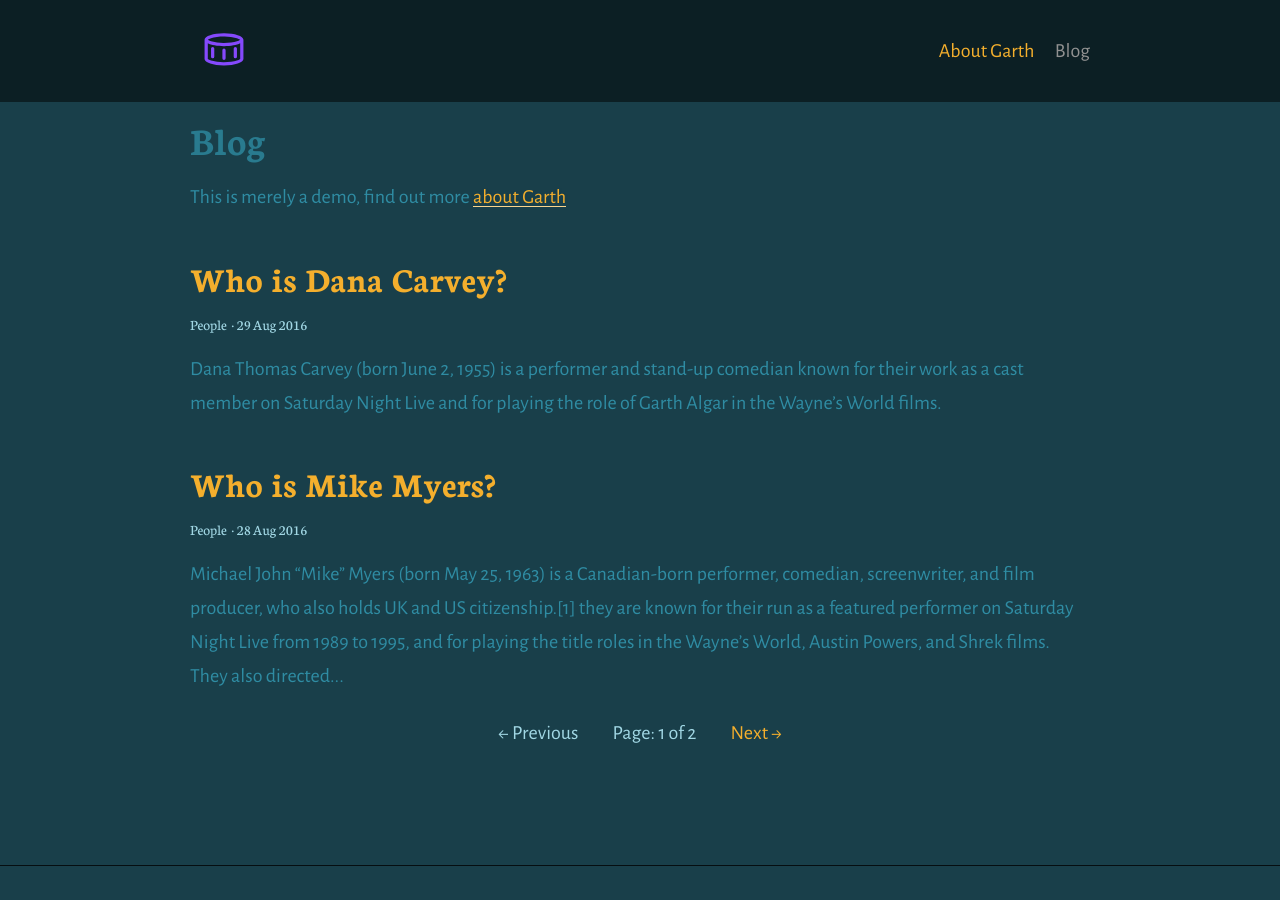
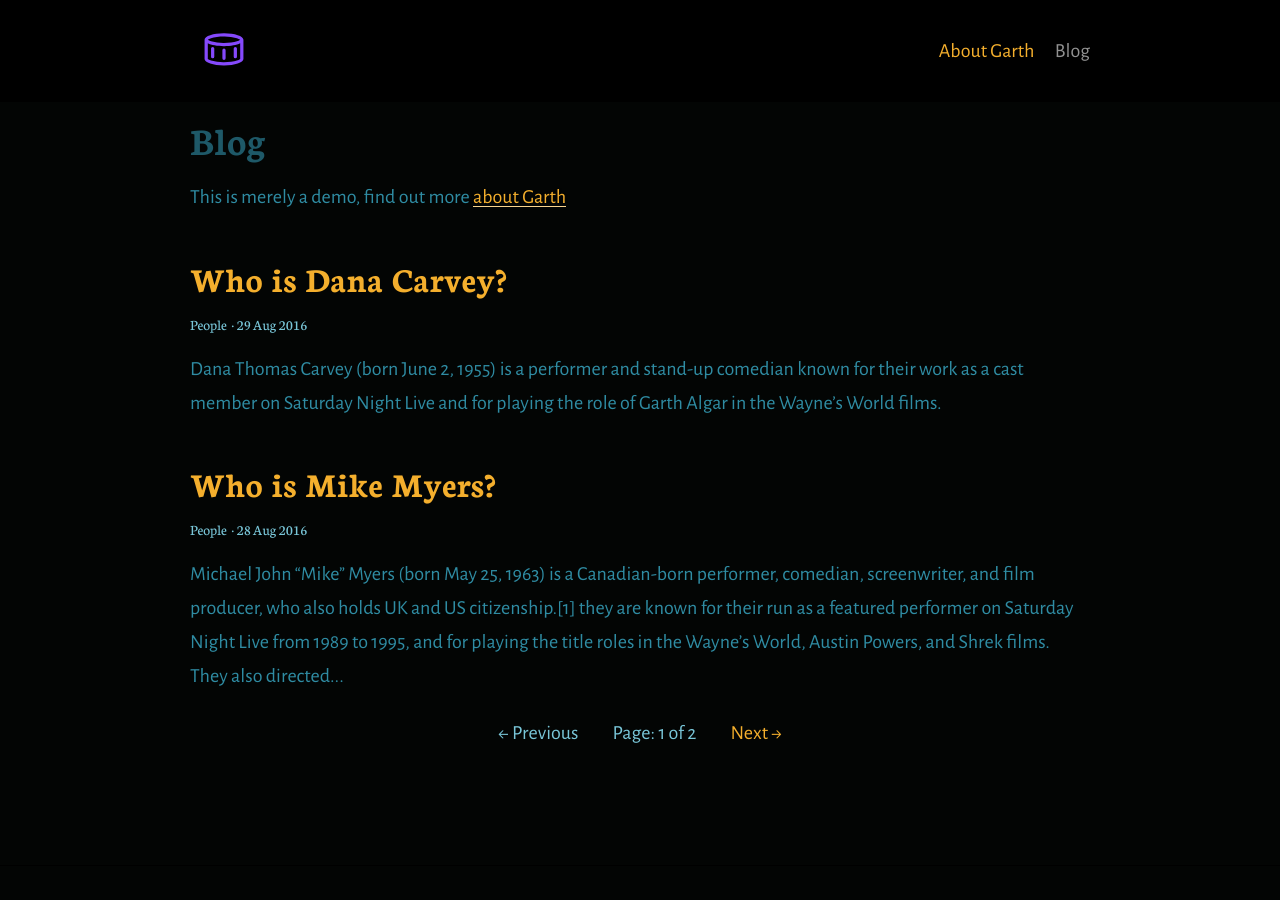
Before and after one commit to Patchyst/Patchyst.github.io, a Jekyll site: the page built from index.html, in a window 1280 px wide. Built offline with Jekyll 4.4.1, drawn with Linux system fonts in a browser that asks for light colours; the list of posts is cut into pages by our own code.

Commit message:
messing with colors

```diff
--- a/_sass/_colors.scss
+++ b/_sass/_colors.scss
@@ -1,10 +1,10 @@
 // Colours
 $bodyColour: #2f8ca3;
-$headingColour: darken($bodyColour, 5%);
+$headingColour: darken($bodyColour, 15%);
 $linkColour: #f4af2d;
 $hoverColour: darken($linkColour, 10%);
 $captionColour: lighten($headingColour, 40%);
 $white: #fffffe;
 
-$backgroundColour: #193f4a;
+$backgroundColour: #030504;
 $codeBackgroundColour: darken($backgroundColour, 5%);
```
